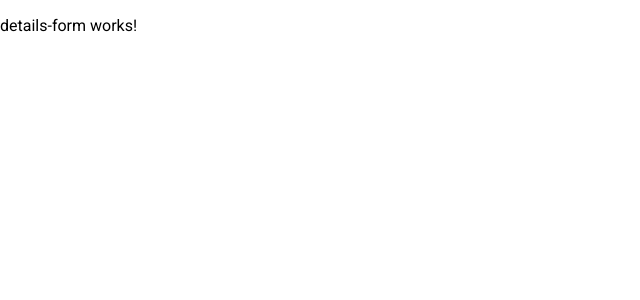
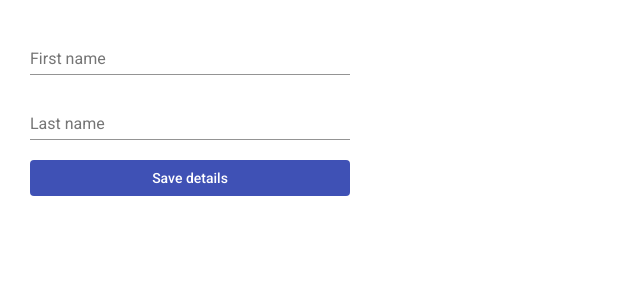
Before and after one commit to ramin-ahmadi/angular-forms, an Angular app: page / in a window 1280 px wide. Shown: the top 300 px of the page, without its empty margins (0-640 px from the left). Built offline with nearby package versions, Linux system fonts and the light colour scheme.

Commit message:
Adding form tag to details-form component

```diff
--- a/src/app/app.module.ts
+++ b/src/app/app.module.ts
@@ -5,6 +5,9 @@ import { AppRoutingModule } from './app-routing.module';
 import { AppComponent } from './app.component';
 import { DetailsFormComponent } from './details-form/details-form.component';
 import { BrowserAnimationsModule } from '@angular/platform-browser/animations';
+
+import {MatInputModule} from '@angular/material/input';
+import {MatButtonModule} from '@angular/material/button';
 
 @NgModule({
   declarations: [
@@ -16,6 +19,8 @@ import { BrowserAnimationsModule } from '@angular/platform-browser/animations';
     AppRoutingModule,
     FormsModule,
     BrowserAnimationsModule,
+    MatInputModule,
+    MatButtonModule
   ],
   providers: [],
   bootstrap: [AppComponent]
--- a/src/app/details-form/details-form.component.html
+++ b/src/app/details-form/details-form.component.html
@@ -1 +1,11 @@
-<p>details-form works!</p>
+<form class="details-form">
+  <mat-form-field class="details-form__form-field">
+    <mat-label class="details-form__form-field__label">First name</mat-label>
+    <input class="details-form__form-field__input" matInput placeholder="please enter first name" value="">
+  </mat-form-field>
+  <mat-form-field class="details-form__form-field">
+    <mat-label class="details-form__form-field__label">Last name</mat-label>
+    <input class="details-form__form-field__input" matInput placeholder="please enter last name" value="">
+  </mat-form-field>
+  <button mat-flat-button color="primary">Save details</button>
+</form>
--- a/src/app/details-form/details-form.component.scss
+++ b/src/app/details-form/details-form.component.scss
@@ -0,0 +1,19 @@
+
+.details-form{
+  margin:30px;
+  display: flex;
+  flex-wrap: wrap;
+  flex-direction: column;
+  max-width: 20rem;
+  &__form-field{
+    flex-basis: 100%;
+    flex-grow: 1;
+
+    &__label{
+      font-size: 1rem;
+    }
+    &__input{
+      font-size: 1rem;
+    }
+  }
+}
```
